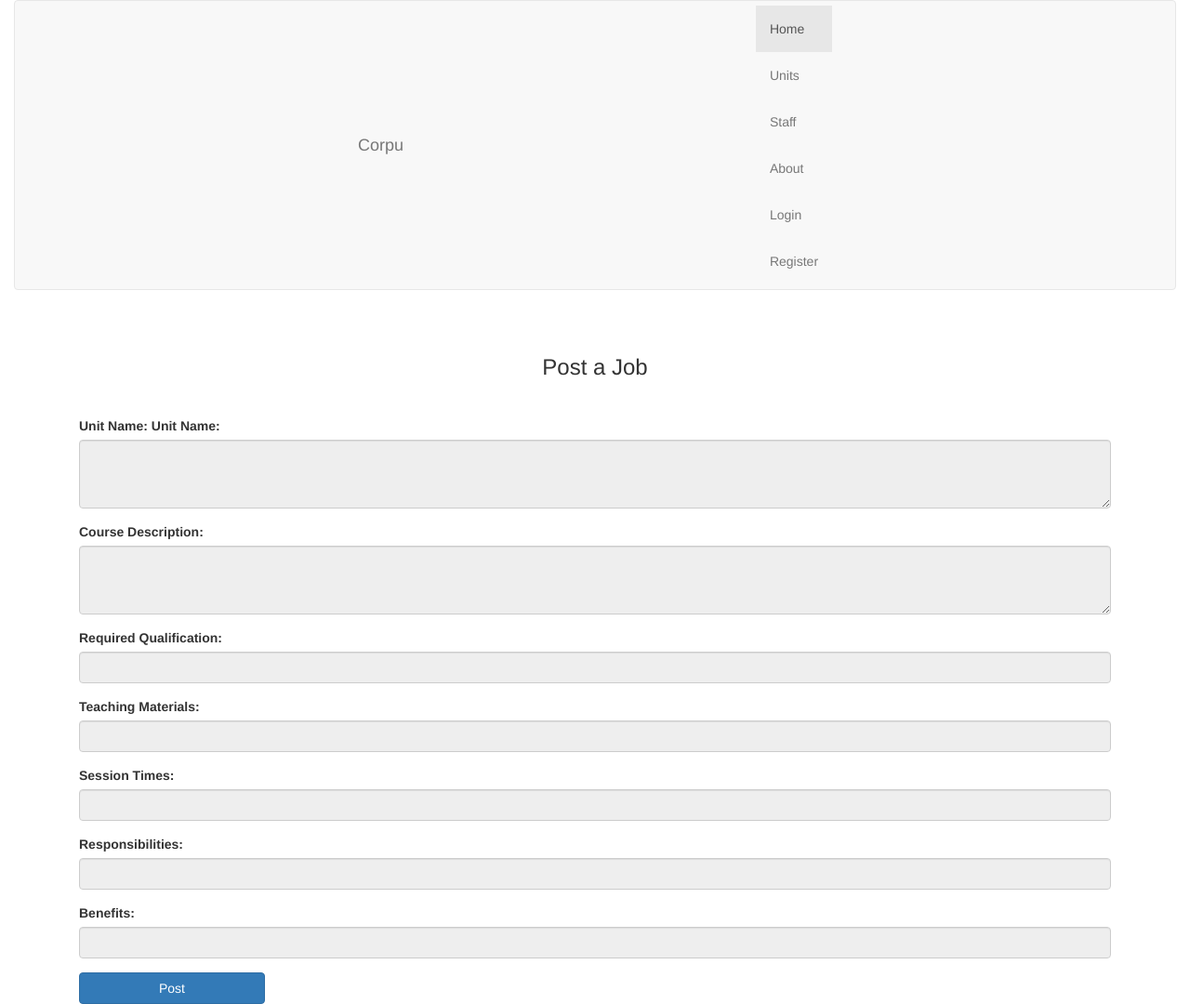
After one commit to divyadave/corpu, a Django app: template portal/templates/createjob.html in a window 1280 px wide. The commit adds this page. Shown: the whole page at 93% size. Run offline with Django 4.2, Linux system fonts and the light colour scheme; the template is opened without the code that fills it, so the values that code supplies are empty; some libraries are stand-ins or nearby versions.

Commit message:
create job

```diff
--- /dev/null
+++ b/portal/templates/createjob.html
@@ -0,0 +1,64 @@
+
+{% extends 'main.html' %}
+{% block content %}
+<head>
+    <link rel="stylesheet" href="https://maxcdn.bootstrapcdn.com/bootstrap/3.4.1/css/bootstrap.min.css">
+    <script src="https://ajax.googleapis.com/ajax/libs/jquery/3.6.4/jquery.min.js"></script>
+    <script src="https://maxcdn.bootstrapcdn.com/bootstrap/3.4.1/js/bootstrap.min.js"></script>
+</head>
+<nav class="navbar navbar-default">
+    <div class="container-fluid">
+      <div class="navbar-header">
+        <a class="navbar-brand" href="#">Corpu</a>
+      </div>
+      <ul class="nav navbar-nav">
+        <li class="active"><a href="#">Home</a></li>
+        <li><a href="#">Units</a></li>
+        <li><a href="#">Staff</a></li>
+        <li><a href="#">About</a></li>
+        <li><a href="#">Login</a></li>
+        <li><a href="#">Register</a></li>
+      </ul>
+    </div>
+  </nav>
+<div style="margin-top: 70px; ">
+<h3 class="text-center">Post a Job</h3>
+  <div class="container mt-5">
+    <form id="unitForm" method="POST" action="{% url 'apply' %}">
+      <div class="form-group">
+        <label for="unitName">Unit Name:</label>
+        <label for="unitName">Unit Name:</label>
+        <textarea class="form-control" id="unitName" name="unitName" rows="3" readonly></textarea>
+        </select>
+      </div>
+      <div class="form-group">
+        <label for="courseDescription">Course Description:</label>
+        <textarea class="form-control" id="courseDescription" name="courseDescription" rows="3" readonly></textarea>
+      </div>
+      <div class="form-group">
+        <label for="requiredQualification">Required Qualification:</label>
+        <input type="text" class="form-control" id="requiredQualification" name="requiredQualification" readonly>
+      </div>
+      <div class="form-group">
+        <label for="teachingMaterials">Teaching Materials:</label>
+        <input type="text" class="form-control" id="teachingMaterials" name="teachingMaterials" readonly>
+      </div>
+      <div class="form-group">
+        <label for="sessionTimes">Session Times:</label>
+        <input type="text" class="form-control" id="sessionTimes" name="sessionTimes" readonly>
+      </div>
+      <div class="form-group">
+        <label for="Responsibilities">Responsibilities:</label>
+        <input type="text" class="form-control" id="responsibilities" name="responsibilities" readonly>
+      </div>
+      <div class="form-group">
+        <label for="lecturerEmail">Benefits:</label>
+        <input type="text" class="form-control" id="benefits" name="benefits" readonly>
+      </div>
+      <button type="submit" class="btn btn-primary">Post</button>
+    </form>
+  </div>
+</div>
+
+
+{% endblock content %}
--- a/portal/templates/sessionalapplicant.html
+++ b/portal/templates/sessionalapplicant.html
@@ -1,5 +1,10 @@
 {% extends 'main.html' %}
 {% block content %}
+<head>
+<link rel="stylesheet" href="https://maxcdn.bootstrapcdn.com/bootstrap/3.4.1/css/bootstrap.min.css">
+<script src="https://ajax.googleapis.com/ajax/libs/jquery/3.6.4/jquery.min.js"></script>
+<script src="https://maxcdn.bootstrapcdn.com/bootstrap/3.4.1/js/bootstrap.min.js"></script>
+</head>
 <nav class="navbar navbar-default">
   <div class="container-fluid">
     <div class="navbar-header">
```
